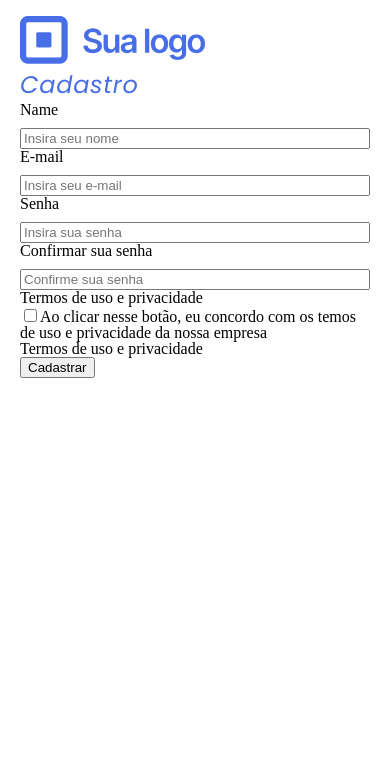
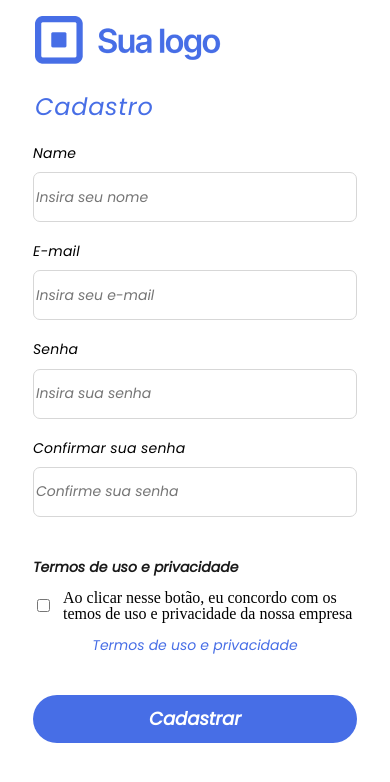
Before and after one commit to IgorBragaDev/WriteSpace, a React (Vite) app in the folder frontend/startpn/: page / in a window 390 px wide. Shown: the top 782 px of the page. Built offline with nearby package versions, Linux system fonts and the light colour scheme.

Commit message:
Feat : RegisterPageMobileStyles

```diff
--- /dev/null
+++ b/frontend/startpn/src/components/button/index.jsx
@@ -0,0 +1,31 @@
+const Button = ({
+  type,
+  buttonText,
+  maxWidth,
+  width,
+  minWidth,
+  height,
+  borderRadius,
+  border,
+  backgroundColor,
+  buttonTypography,
+}) => {
+  const buttonStyle = {
+    height: height,
+    width: width,
+    maxWidth: maxWidth,
+    minWidth: minWidth,
+    borderRadius: borderRadius,
+    border: border,
+    backgroundColor: backgroundColor,
+  };
+  return (
+    <>
+      <button className={buttonTypography} style={buttonStyle} type={type}>
+        {buttonText}
+      </button>
+    </>
+  );
+};
+
+export default Button;
--- a/frontend/startpn/src/components/checkBox/index.jsx
+++ b/frontend/startpn/src/components/checkBox/index.jsx
@@ -1,19 +1,41 @@
 import { useState } from "react";
 
-const Checkbox = () => {
+const Checkbox = ({
+  display,
+  alignItems,
+  justifyContent,
+  gap,
+  inputWidth,
+  inputHeight,
+  inputBorderRadius,
+  inputBorder,
+}) => {
   const [isChecked, setChecked] = useState(false);
 
   const handleCheckboxChange = () => {
     setChecked(!isChecked);
   };
+  const checkBoxContainer = {
+    display: display,
+    alignItems: alignItems,
+    justifyContent: justifyContent,
+    gap: gap,
+  };
 
+  const checkBoxInput = {
+    width: inputWidth,
+    height: inputHeight,
+    borderRadius: inputBorderRadius,
+    border: inputBorder,
+  };
   return (
-    <div>
+    <div style={checkBoxContainer}>
       <input
         type="checkbox"
         id="myCheckbox"
         checked={isChecked}
         onChange={handleCheckboxChange}
+        style={checkBoxInput}
       />
       <label htmlFor="myCheckbox">
         Ao clicar nesse botão, eu concordo com os temos de uso e privacidade da
--- a/frontend/startpn/src/components/inputs/index.jsx
+++ b/frontend/startpn/src/components/inputs/index.jsx
@@ -1,15 +1,47 @@
-const Input = ({ htmlFor, id, type, name, placeholder,display, grid, gap }) => {
-    const styledInput = {
-        display: display,
-        gridtemplaterows: grid,
-        gap: gap
-    }
+const Input = ({
+  htmlFor,
+  id,
+  type,
+  name,
+  placeholder,
+  display,
+  grid,
+  gap,
+  inputHeight,
+  inputWidth,
+  inputMaxWidth,
+  inputMinWidth,
+  inputBorderRadius,
+  inputBorder,
+  labeltypography,
+  placeholdertypography
+}) => {
+  const styledDiv = {
+    display: display,
+    gridtemplaterows: grid,
+    gap: gap,
+  };
+  const styledInput = {
+    height: inputHeight,
+    width: inputWidth,
+    maxWidth: inputMaxWidth,
+    minWidth: inputMinWidth,
+    borderRadius: inputBorderRadius,
+    border: inputBorder,
+  };
   return (
     <>
-    <div style={styledInput}>
-      <label htmlFor={htmlFor}>{name}</label>
-      <input type={type} name={name} id={id} placeholder={placeholder}/>
-    </div>
+      <div style={styledDiv}>
+        <label className={labeltypography} htmlFor={htmlFor}>{name}</label>
+        <input
+        className={placeholdertypography}
+          type={type}
+          name={name}
+          id={id}
+          placeholder={placeholder}
+          style={styledInput}
+        />
+      </div>
     </>
   );
 };
--- a/frontend/startpn/src/index.css
+++ b/frontend/startpn/src/index.css
@@ -1,9 +1,62 @@
-.text_circular_color_blue{
-    color: #476EE6;
-    font-family: 'Poppins', sans-serif;
-    font-size: 24px;
-    font-style: normal;
-    font-weight: 500;
-    line-height: normal;
-    letter-spacing: 0.72px;
+.text_circular_color_blue {
+  color: #476ee6;
+  font-family: "Poppins", sans-serif;
+  font-size: 24px;
+  font-style: normal;
+  font-weight: 500;
+  line-height: normal;
+  letter-spacing: 0.72px;
 }
+
+.text_circular_label {
+  color: #000;
+  font-family: "Poppins", sans-serif;
+  font-size: 14px;
+  font-style: normal;
+  font-weight: 400;
+  line-height: 18.215px;
+  letter-spacing: 0.202px;
+}
+
+.text_circular_placeholder {
+  color: #a0a0a0;
+  font-feature-settings: "clig" off, "liga" off;
+  font-family: "Poppins", sans-serif;
+  font-size: 14px;
+  font-style: normal;
+  font-weight: 500;
+  line-height: 20px;
+}
+
+.text_circular_small_bold_black {
+  color: rgba(0, 0, 0, 0.9);
+  font-feature-settings: "clig" off, "liga" off;
+  font-family: "Poppins", sans-serif;
+  font-size: 14px;
+  font-style: normal;
+  font-weight: 600;
+  line-height: 20px;
+}
+
+.text_circular_small_blue {
+  color: #476ee6;
+  text-align: center;
+  font-feature-settings: "clig" off, "liga" off;
+  font-family: Poppins;
+  font-size: 14px;
+  font-style: normal;
+  font-weight: 500;
+  line-height: 20px;
+}
+
+.text_circular_button_color_FFF {
+  color: #fff;
+  text-align: center;
+  font-feature-settings: "clig" off, "liga" off;
+  font-family: Poppins;
+  font-size: 18px;
+  font-style: normal;
+  font-weight: 600;
+  line-height: 20px;
+
+}
--- a/frontend/startpn/src/pages/Register/index.jsx
+++ b/frontend/startpn/src/pages/Register/index.jsx
@@ -1,3 +1,4 @@
+import Button from "../../components/button";
 import Checkbox from "../../components/checkBox";
 import Input from "../../components/inputs";
 import Logo from "../../components/logo";
@@ -6,9 +7,11 @@ const RegisterPage = () => {
   return (
     <>
       <div className="pageContainer">
+        <div className="logoTittleContainer">
         <Logo width={"190px"} heigth={"47.739px"} />
         <h1 className="text_circular_color_blue">Cadastro</h1>
-        <form>
+        </div>
+        <form className="formRegister">
           <Input
             htmlFor={"name"}
             id={"name"}
@@ -18,6 +21,14 @@ const RegisterPage = () => {
             display={"grid"}
             grid={"auto auto"}
             gap={"10px"}
+            inputHeight={"50px"}
+            inputWidth={"100%"}
+            inputMaxWidth={"324px"}
+            inputMinWidth={"290px"}
+            inputBorderRadius={"7px"}
+            inputBorder={"1px solid #D7D7D7"}
+            labeltypography="text_circular_label"
+            placeholdertypography="text_circular_placeholder"
           />
           <Input
             htmlFor={"email"}
@@ -28,6 +39,14 @@ const RegisterPage = () => {
             display={"grid"}
             grid={"auto auto"}
             gap={"10px"}
+            inputHeight={"50px"}
+            inputWidth={"100%"}
+            inputMaxWidth={"324px"}
+            inputMinWidth={"290px"}
+            inputBorderRadius={"7px"}
+            inputBorder={"1px solid #D7D7D7"}
+            labeltypography="text_circular_label"
+            placeholdertypography="text_circular_placeholder"
           />
           <Input
             htmlFor={"password"}
@@ -38,6 +57,14 @@ const RegisterPage = () => {
             display={"grid"}
             grid={"auto auto"}
             gap={"10px"}
+            inputHeight={"50px"}
+            inputWidth={"100%"}
+            inputMaxWidth={"324px"}
+            inputMinWidth={"290px"}
+            inputBorderRadius={"7px"}
+            inputBorder={"1px solid #D7D7D7"}
+            labeltypography="text_circular_label"
+            placeholdertypography="text_circular_placeholder"
           />
           <Input
             htmlFor={"confirmpassword"}
@@ -48,15 +75,45 @@ const RegisterPage = () => {
             display={"grid"}
             grid={"auto auto"}
             gap={"10px"}
+            inputHeight={"50px"}
+            inputWidth={"100%"}
+            inputMaxWidth={"324px"}
+            inputMinWidth={"290px"}
+            inputBorderRadius={"7px"}
+            inputBorder={"1px solid #D7D7D7"}
+            labeltypography="text_circular_label"
+            placeholdertypography="text_circular_placeholder"
           />
 
-          <div>
-            <h3>Termos de uso e privacidade</h3>
-            <Checkbox />
-            <span>Termos de uso e privacidade</span>
+          <div className="checkBoxContainer">
+            <h3 className="text_circular_small_bold_black">
+              Termos de uso e privacidade
+            </h3>
+            <Checkbox
+              display={"flex"}
+              alignItems={"center"}
+              gap={"10px"}
+              justifyContent={"space-between"}
+              // inputWidth= {"50px"}
+              inputBorder={"2px solid #476EE6 "}
+            />
+            <p className="text_circular_small_blue">
+              Termos de uso e privacidade
+            </p>
           </div>
 
-          <button type="submit">Cadastrar</button>
+          <Button
+            type={"text"}
+            buttonText={"Cadastrar"}
+            width={"100%"}
+            height={"48px"}
+            maxWidth={"324px"}
+            minWidth={"267px"}
+            borderRadius={"60px"}
+            border={"none"}
+            backgroundColor={"#476EE6"}
+            buttonTypography="text_circular_button_color_FFF"
+          />
         </form>
       </div>
     </>
--- a/frontend/startpn/src/pages/Register/register.css
+++ b/frontend/startpn/src/pages/Register/register.css
@@ -1,3 +1,35 @@
-.pageContainer{
-    padding: 16px 20px;
+.pageContainer {
+  height: 100vh;
+  padding: 16px 20px;
+  display: flex;
+  flex-direction: column;
+  align-items: center;
 }
+
+.checkBoxContainer {
+  margin: 20px 0px 20px 0px;
+  display: flex;
+  flex-direction: column;
+  gap: 13px;
+  max-width: 324px;
+  width: 100%;
+
+}
+
+.formRegister{
+  display: flex;
+  flex-direction: column;
+  gap: 20px;
+  height: 100%;
+}
+
+.logoTittleContainer{
+  width: 100%;
+  max-width: 320px;
+  min-width: 290px;
+  display: flex;
+  flex-direction: column;
+  gap: 25px;
+  justify-content: flex-start;
+  margin-bottom: 20px;
+}
```
Also changed, not shown: frontend/startpn/src/images/png/ondas.png (added), frontend/startpn/src/images/png/stevejobs 1.png (added).
